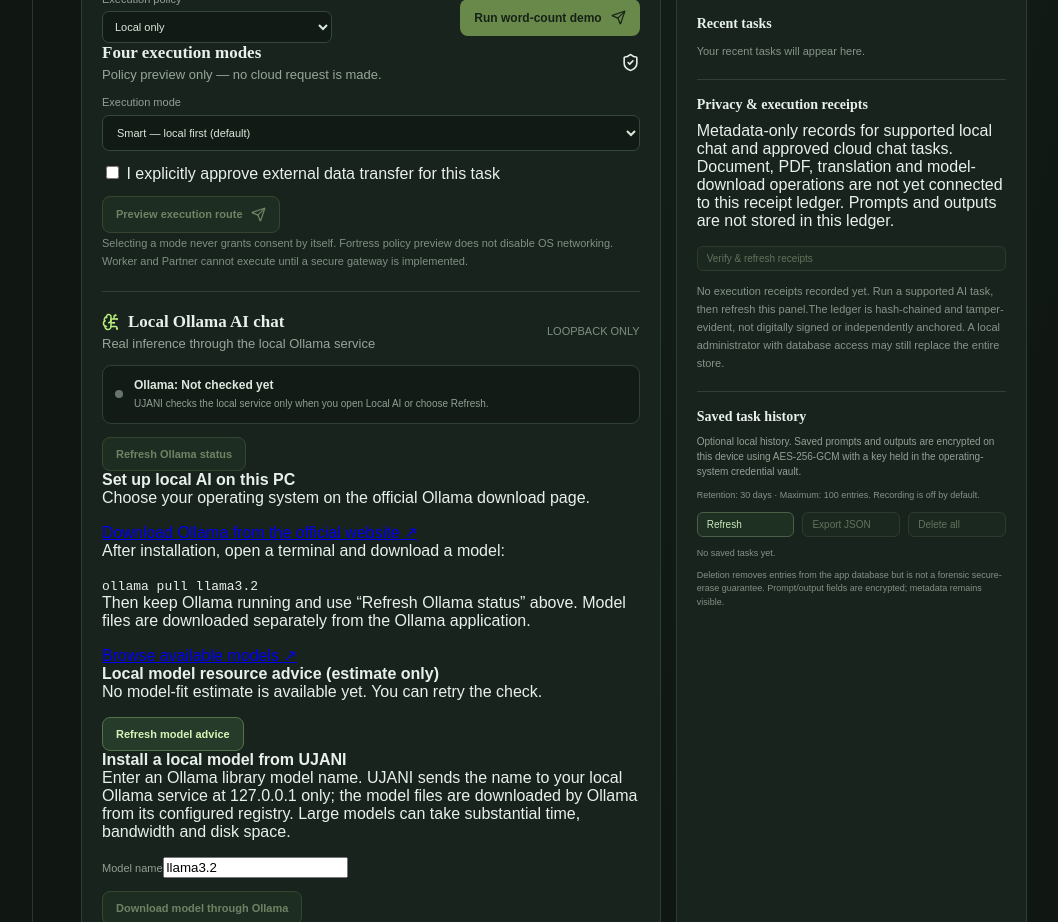
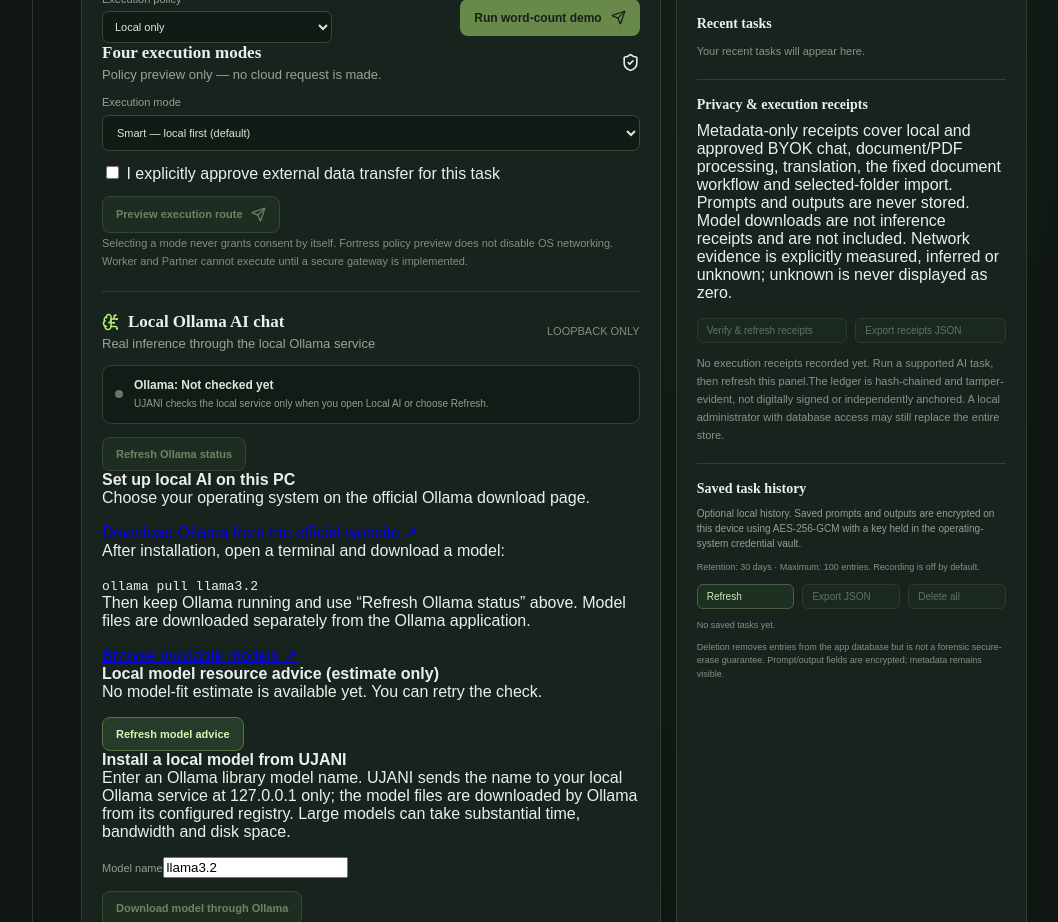
Before and after one commit to asifshadab33/UJANI-PUBLIC-AI-, a React (Vite) app in the folder apps/desktop/: page / in a window 1280 px wide. Shown: the part 2700-3622 px from the top of the page, without its empty margins (205-1263 px from the left). Built offline with nearby package versions, Linux system fonts and the light colour scheme.

Commit message:
feat: display and export verified privacy receipt v2 evidence

```diff
--- a/apps/desktop/src/App.tsx
+++ b/apps/desktop/src/App.tsx
@@ -28,9 +28,22 @@ type FileAnalysis = { file_name: string; file_type: string; size_bytes: number;
 type ImageInfo = { file_name: string; format: string; size_bytes: number; dimensions: [number, number] | null; description: string };
 type HistoryEntry = { id: number; prompt: string; output: string; mode: string; model: string; kind: string; created_at: number };
 type HistorySettings = { enabled: boolean; retention_days: number; max_entries: number };
-type ExecutionReceipt = { schema_version: number; task_id: string; operation_id: string; location: string; adapter_id: string; adapter_version: string; model_id: string | null; model_version: string | null; input_sha256: string; output_sha256: string; started_at_unix_ms: number; completed_at_unix_ms: number; user_approval_id: string | null };
+type NetworkObservation<T> = { status: "measured" | "inferred"; value: T } | { status: "unknown"; reason: string };
+type NetworkTelemetry = {
+  destinations: NetworkObservation<string[]>;
+  resolved_addresses: NetworkObservation<string[]>;
+  application_request_body_bytes: NetworkObservation<number>;
+  application_response_body_bytes: NetworkObservation<number>;
+  note: string;
+};
+type ExecutionReceipt = { schema_version: number; task_id: string; operation_id: string; location: string; adapter_id: string; adapter_version: string; model_id: string | null; model_version: string | null; input_sha256: string; output_sha256: string; started_at_unix_ms: number; completed_at_unix_ms: number; user_approval_id: string | null; network?: NetworkTelemetry };
 type ReceiptLedgerStatus = { entries: number; valid: boolean; head_sha256: string };
 type ReceiptLedgerEntry = { receipt: ExecutionReceipt; record_hash: string };
+function describeNetworkObservation<T>(observation: NetworkObservation<T> | undefined, format: (value: T) => string): string {
+  if (!observation) return "unknown: legacy receipt has no network telemetry";
+  if (observation.status === "unknown") return `unknown: ${observation.reason}`;
+  return `${observation.status}: ${format(observation.value)}`;
+}
 type ChatMessage = { role: "user" | "assistant"; content: string };
 function composeConversationPrompt(messages: ChatMessage[], current: string): string {
   const currentText = current.trim();
@@ -205,17 +218,38 @@ export default function App() {
     if (!isTauri() || receiptBusy) return;
     setReceiptBusy(true); setReceiptError("");
     try {
-      const [status, entries] = await Promise.all([
-        invoke<ReceiptLedgerStatus>("verify_execution_receipt_ledger"),
-        invoke<ReceiptLedgerEntry[]>("list_execution_receipts")
-      ]);
+      const status = await invoke<ReceiptLedgerStatus>("verify_execution_receipt_ledger");
       setReceiptLedgerStatus(status);
-      setExecutionReceipts(entries);
-      if (!status.valid) setReceiptError("Receipt integrity verification failed. Entries are hidden; investigate the local security store.");
+      if (!status.valid) {
+        setExecutionReceipts([]);
+        setReceiptError("Receipt integrity verification failed. Entries are hidden; investigate the local security store.");
+        return;
+      }
+      setExecutionReceipts(await invoke<ReceiptLedgerEntry[]>("list_execution_receipts"));
     } catch (error) {
       setReceiptError("Privacy receipts unavailable: " + String(error));
       setExecutionReceipts([]);
     } finally { setReceiptBusy(false); }
+  }
+
+  /** Exports only metadata and digests after the native receipt hash chain verifies. */
+  function exportExecutionReceipts() {
+    if (!executionReceipts.length || receiptBusy || !receiptLedgerStatus?.valid) return;
+    const exportedAt = new Date();
+    const payload = JSON.stringify({
+      schema_version: 2,
+      exported_at: exportedAt.toISOString(),
+      ledger_status: receiptLedgerStatus,
+      receipts: executionReceipts
+    }, null, 2);
+    const objectUrl = URL.createObjectURL(new Blob([payload], { type: "application/json" }));
+    const anchor = document.createElement("a");
+    anchor.href = objectUrl;
+    anchor.download = `ujani-execution-receipts-${exportedAt.toISOString().slice(0, 10)}.json`;
+    document.body.appendChild(anchor);
+    anchor.click();
+    anchor.remove();
+    window.setTimeout(() => URL.revokeObjectURL(objectUrl), 1000);
   }
 
   async function togglePersistentHistory(enabled: boolean) {
@@ -982,9 +1016,10 @@ export default function App() {
           <div className="history"><h3>Recent tasks</h3>{history.length ? history.map((item, index) => <button key={index} onClick={() => setRequest(item)}>{item}</button>) : <small>Your recent tasks will appear here.</small>}</div>
           <div className="history receipt-history">
             <h3>Privacy & execution receipts</h3>
-            <p>Metadata-only records for supported local chat and approved cloud chat tasks. Document, PDF, translation and model-download operations are not yet connected to this receipt ledger. Prompts and outputs are not stored in this ledger.</p>
+            <p>Metadata-only receipts cover local and approved BYOK chat, document/PDF processing, translation, the fixed document workflow and selected-folder import. Prompts and outputs are never stored. Model downloads are not inference receipts and are not included. Network evidence is explicitly measured, inferred or unknown; unknown is never displayed as zero.</p>
             <div className="history-actions">
               <button onClick={refreshExecutionReceipts} disabled={!isTauri() || receiptBusy}>{receiptBusy ? "Verifying…" : "Verify & refresh receipts"}</button>
+              <button onClick={exportExecutionReceipts} disabled={!executionReceipts.length || receiptBusy || !receiptLedgerStatus?.valid}>Export receipts JSON</button>
             </div>
             {receiptLedgerStatus && <small>Ledger: {receiptLedgerStatus.valid ? "Integrity verified" : "Integrity check failed"} · {receiptLedgerStatus.entries} entries · Head SHA-256: {receiptLedgerStatus.head_sha256.slice(0, 16)}…</small>}
             {receiptError && <p className="error" role="alert">{receiptError}</p>}
@@ -992,11 +1027,17 @@ export default function App() {
               <b>{receipt.operation_id} · {receipt.task_id}</b>
               <small>{receipt.location} · {receipt.adapter_id} v{receipt.adapter_version} · {receipt.model_id || "No model recorded"}</small>
               <small>{new Date(receipt.started_at_unix_ms).toLocaleString()} · {Math.max(0, receipt.completed_at_unix_ms - receipt.started_at_unix_ms)} ms</small>
-              <details className="saved-history-output"><summary>View provenance hashes</summary>
+              <details className="saved-history-output"><summary>View provenance & network evidence</summary>
+                <small>Receipt schema: v{receipt.schema_version}</small>
                 <small>Input SHA-256: {receipt.input_sha256}</small>
                 <small>Output SHA-256: {receipt.output_sha256}</small>
                 <small>Ledger record SHA-256: {record_hash}</small>
                 <small>Approval reference: {receipt.user_approval_id || "Not required for this local task"}</small>
+                <small>Destinations: {describeNetworkObservation(receipt.network?.destinations, value => value.join(", "))}</small>
+                <small>Resolved addresses: {describeNetworkObservation(receipt.network?.resolved_addresses, value => value.join(", "))}</small>
+                <small>Application request body: {describeNetworkObservation(receipt.network?.application_request_body_bytes, value => `${value.toLocaleString()} bytes`)}</small>
+                <small>Application response body: {describeNetworkObservation(receipt.network?.application_response_body_bytes, value => `${value.toLocaleString()} bytes`)}</small>
+                <small>{receipt.network?.note || "Legacy receipt: network activity was not recorded."}</small>
               </details>
             </div>)}
             {!executionReceipts.length && !receiptError && <small>No execution receipts recorded yet. Run a supported AI task, then refresh this panel.</small>}
```
